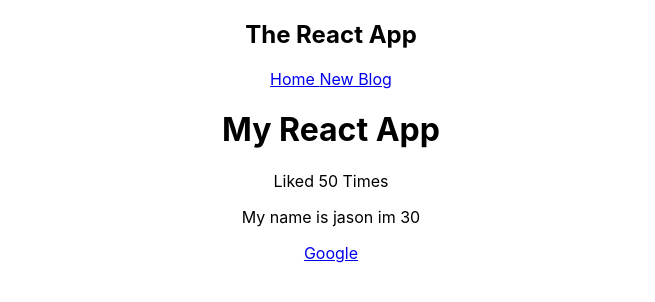
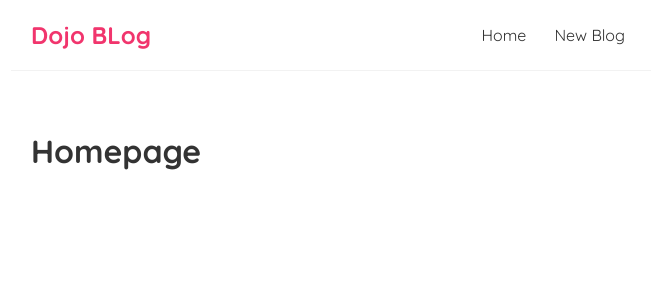
Before and after one commit to jasonMatillano/ReactFundamentals, a React (Create React App) app: page / in a window 1280 px wide. Shown: the top 302 px of the page, without its empty margins (309-964 px from the left). Built offline with nearby package versions, Linux system fonts and the light colour scheme.

Commit message:
added styles

```diff
--- a/src/App.css
+++ /dev/null
@@ -1,38 +0,0 @@
-.App {
-  text-align: center;
-}
-
-.App-logo {
-  height: 40vmin;
-  pointer-events: none;
-}
-
-@media (prefers-reduced-motion: no-preference) {
-  .App-logo {
-    animation: App-logo-spin infinite 20s linear;
-  }
-}
-
-.App-header {
-  background-color: #282c34;
-  min-height: 100vh;
-  display: flex;
-  flex-direction: column;
-  align-items: center;
-  justify-content: center;
-  font-size: calc(10px + 2vmin);
-  color: white;
-}
-
-.App-link {
-  color: #61dafb;
-}
-
-@keyframes App-logo-spin {
-  from {
-    transform: rotate(0deg);
-  }
-  to {
-    transform: rotate(360deg);
-  }
-}
--- a/src/App.js
+++ b/src/App.js
@@ -1,22 +1,13 @@
-import './App.css';
 import Navbar from './Navbar';
+import Home from './Home';
 
 function App() {
 
-  const title  = 'My React App';
-  const likes = 50;
-  const person = {name : 'jason', age : 30};
-  const link = 'https://google.com';
-
   return (
     <div className="App">
-      <Navbar></Navbar>
+      <Navbar />
       <div className="content">
-        <h1> {title} </h1>
-        <p>Liked {likes} Times </p>
-
-        <p>My name is {person.name} im {person.age} </p>
-        <a href={link}>Google</a>
+        <Home />
       </div>
     </div>
   );
--- /dev/null
+++ b/src/Home.js
@@ -0,0 +1,9 @@
+const Home = () => {
+    return (
+        <div className="home">
+            <h1>Homepage</h1>
+        </div>
+     );
+}
+
+export default Home;
--- a/src/Navbar.js
+++ b/src/Navbar.js
@@ -1,11 +1,10 @@
-function Navbar() {
-
+const Navbar = () => {
   return (
-     <nav className="anvbar">
-      <h1>The React App</h1>
+    <nav className="navbar">
+      <h1>Dojo BLog</h1>
       <div className="links">
-        <a href="/" > Home </a>
-        <a href="/create" >New Blog</a>
+        <a href="/">Home</a>
+        <a href="/create">New Blog</a>
       </div>
     </nav>
   );
--- a/src/index.css
+++ b/src/index.css
@@ -1,13 +1,35 @@
-body {
+@import url('https://fonts.googleapis.com/css2?family=Quicksand:wght@300;400;500;600;700&display=swap');
+
+/* base styles */
+* {
   margin: 0;
-  font-family: -apple-system, BlinkMacSystemFont, 'Segoe UI', 'Roboto', 'Oxygen',
-    'Ubuntu', 'Cantarell', 'Fira Sans', 'Droid Sans', 'Helvetica Neue',
-    sans-serif;
-  -webkit-font-smoothing: antialiased;
-  -moz-osx-font-smoothing: grayscale;
+  font-family: "Quicksand";
+  color: #333;
 }
-
-code {
-  font-family: source-code-pro, Menlo, Monaco, Consolas, 'Courier New',
-    monospace;
+.navbar {
+  padding: 20px;
+  display: flex;
+  align-items: center;
+  max-width: 600px;
+  margin: 0 auto;
+  border-bottom: 1px solid #f2f2f2;
 }
+.navbar h1 {
+  color: #f1356d;
+}
+.navbar .links {
+  margin-left: auto;
+}
+.navbar a {
+  margin-left: 16px;
+  text-decoration: none;
+  padding: 6px;
+}
+.navbar a:hover {
+  color: #f1356d;
+}
+.content {
+  max-width: 600px;
+  margin: 40px auto;
+  padding: 20px;
+}
```
Lines whose indentation alone changed are shown as unchanged.
